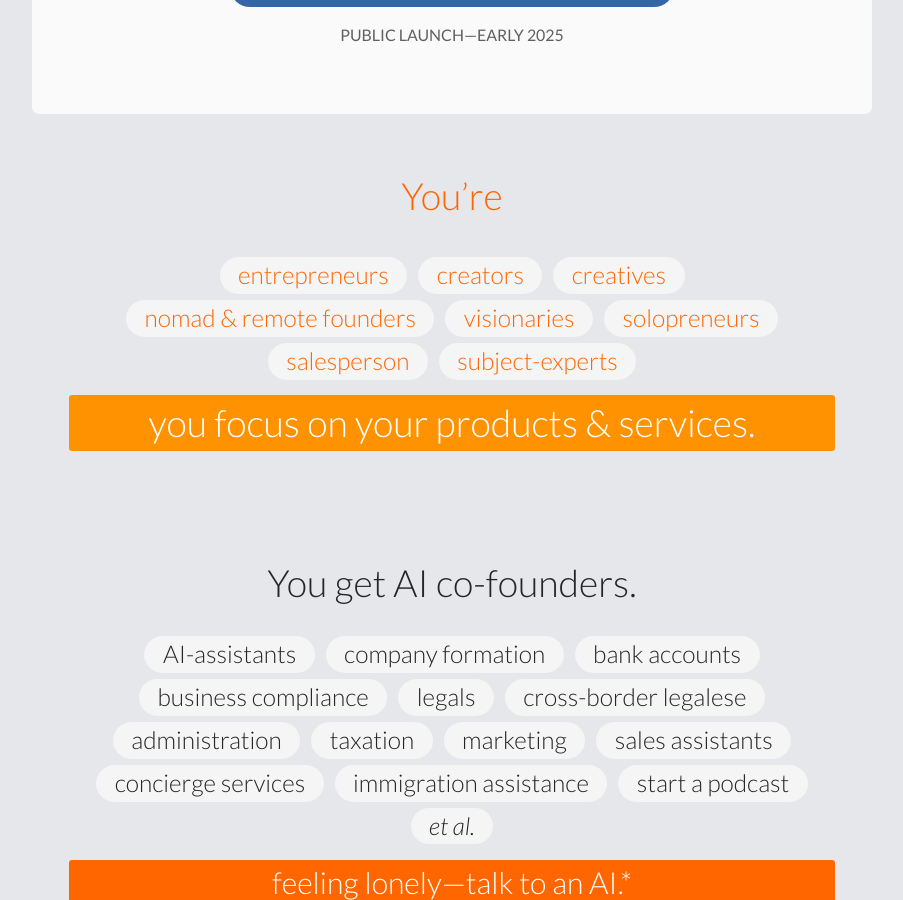
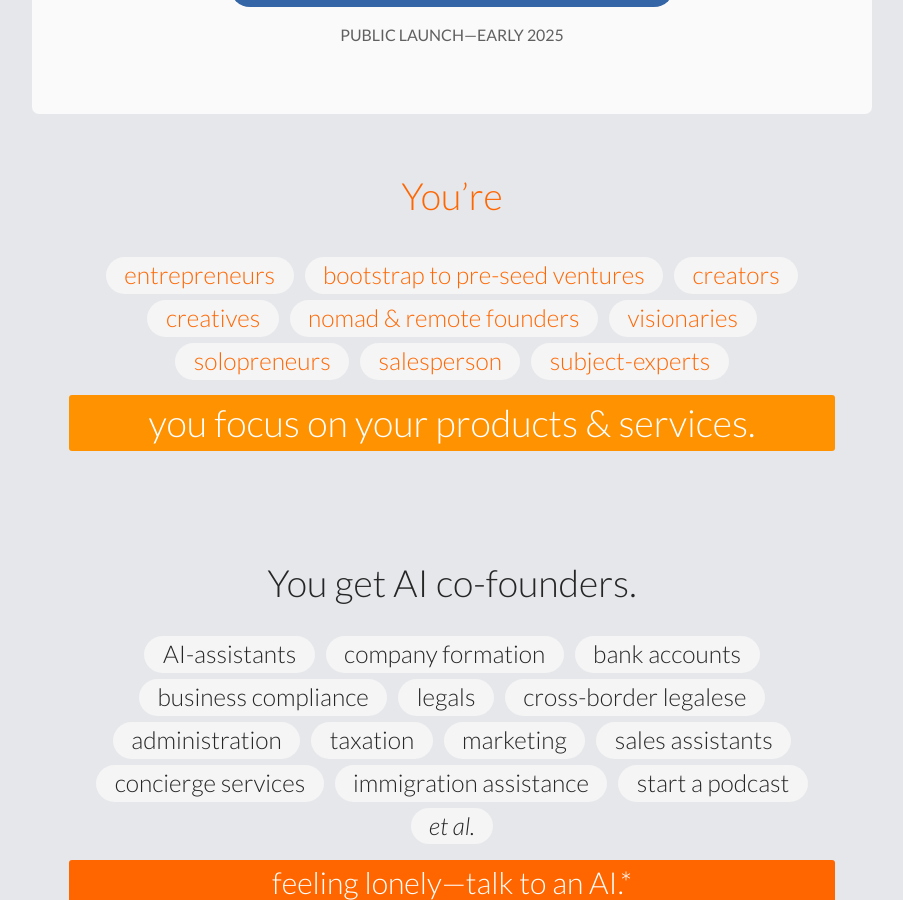
Before and after one commit to Inklyn/inklyn.com, a Jekyll site: the page built from index.html, in a window 1280 px wide and 900 px high, scrolled down 527 px. Shown: the whole window, without its empty margins (188-1091 px from the left). Built offline with Jekyll 4.4.1, drawn with Linux system fonts in a browser that asks for light colours.

Commit message:
ICP update

```diff
--- a/_includes/icp.html
+++ b/_includes/icp.html
@@ -3,6 +3,7 @@
 	<p>
 		<ul class="pills">
 			<li>entrepreneurs</li>
+			<li>bootstrap to pre-seed ventures</li>
 			<li>creators</li>
 			<li>creatives</li>
 			<li>nomad & remote founders</li>
```
